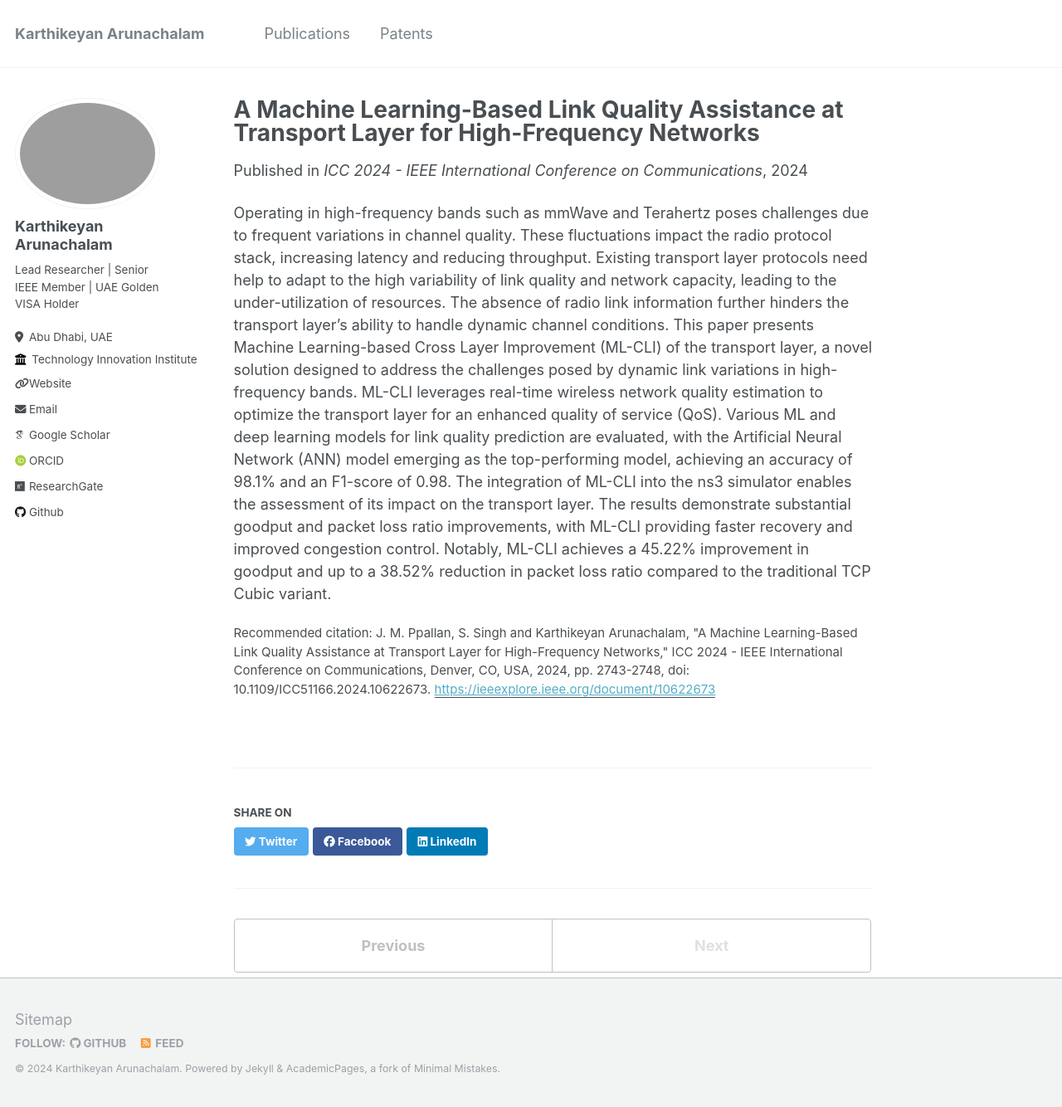
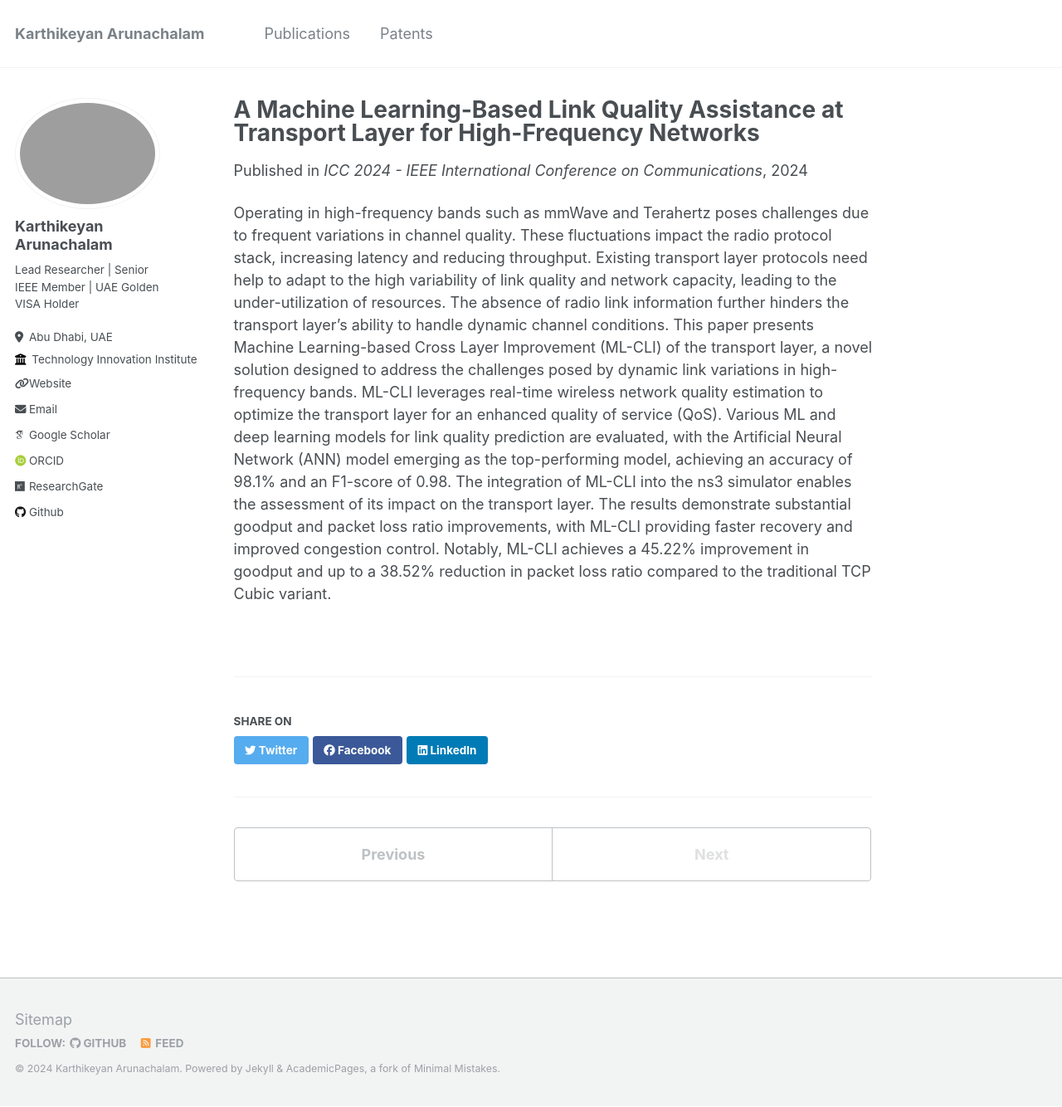
Before and after one commit to karthikeyansct/karthikeyansct.github.io, a Jekyll site: the page built from _publications/2024-07-01-paper-title-number-1.md, in a window 1280 px wide and 1334 px high. Shown: the whole window at 83% size. Built offline with Jekyll 4.4.1, drawn with Linux system fonts in a browser that asks for light colours; some web fonts are replaced.

Commit message:
Update 2024-07-01-paper-title-number-1.md

```diff
--- a/_publications/2024-07-01-paper-title-number-1.md
+++ b/_publications/2024-07-01-paper-title-number-1.md
@@ -5,7 +5,6 @@ permalink: /publication/2024-07-01-paper-title-number-1
 date: 2024-07-01
 venue: 'ICC 2024 - IEEE International Conference on Communications'
 paperurl: 'https://ieeexplore.ieee.org/document/10622673'
-citation: 'J. M. Ppallan, S. Singh and Karthikeyan Arunachalam, "A Machine Learning-Based Link Quality Assistance at Transport Layer for High-Frequency Networks," ICC 2024 - IEEE International Conference on Communications, Denver, CO, USA, 2024, pp. 2743-2748, doi: 10.1109/ICC51166.2024.10622673.'
 ---
 
 Operating in high-frequency bands such as mmWave and Terahertz poses challenges due to frequent variations in channel quality. These fluctuations impact the radio protocol stack, increasing latency and reducing throughput. Existing transport layer protocols need help to adapt to the high variability of link quality and network capacity, leading to the under-utilization of resources. The absence of radio link information further hinders the transport layer's ability to handle dynamic channel conditions. This paper presents Machine Learning-based Cross Layer Improvement (ML-CLI) of the transport layer, a novel solution designed to address the challenges posed by dynamic link variations in high-frequency bands. ML-CLI leverages real-time wireless network quality estimation to optimize the transport layer for an enhanced quality of service (QoS). Various ML and deep learning models for link quality prediction are evaluated, with the Artificial Neural Network (ANN) model emerging as the top-performing model, achieving an accuracy of 98.1% and an F1-score of 0.98. The integration of ML-CLI into the ns3 simulator enables the assessment of its impact on the transport layer. The results demonstrate substantial goodput and packet loss ratio improvements, with ML-CLI providing faster recovery and improved congestion control. Notably, ML-CLI achieves a 45.22% improvement in goodput and up to a 38.52% reduction in packet loss ratio compared to the traditional TCP Cubic variant.
```
